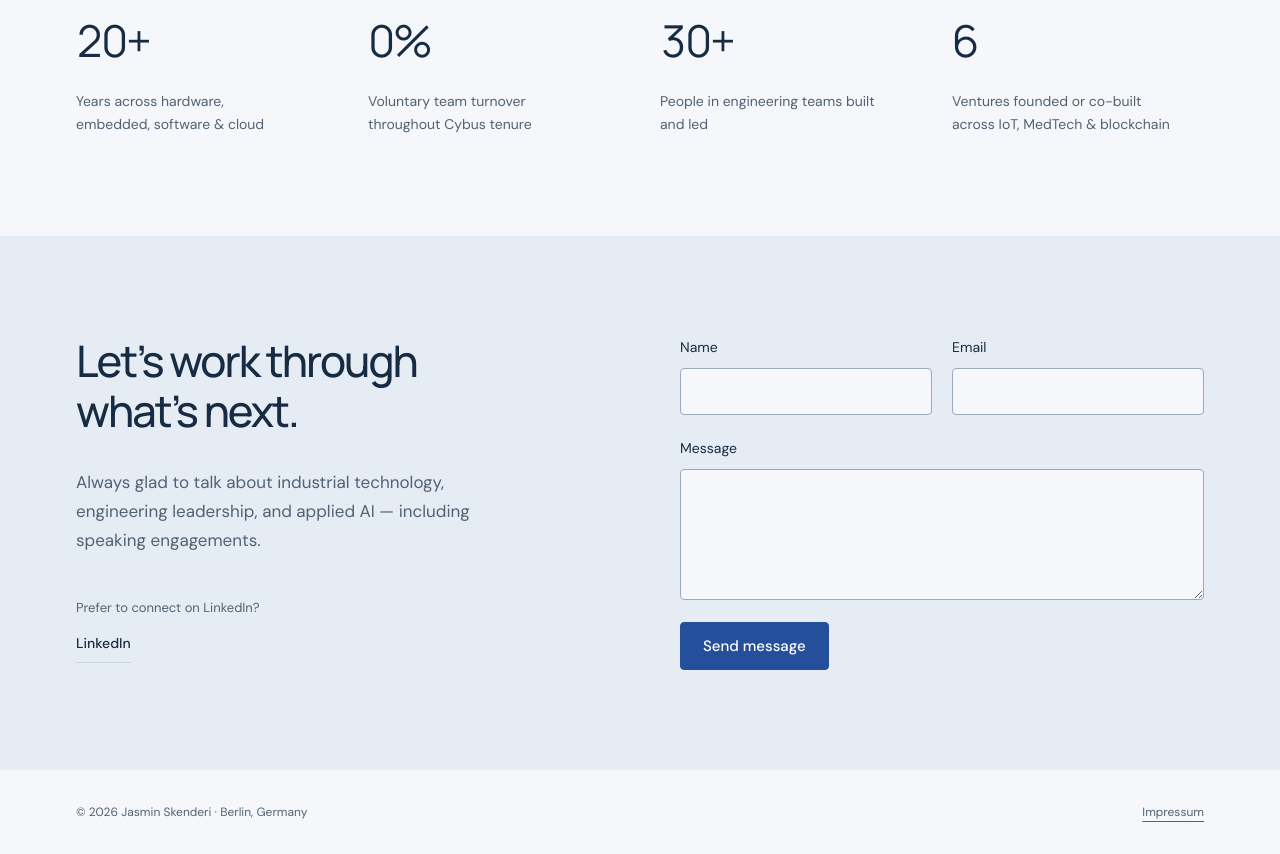
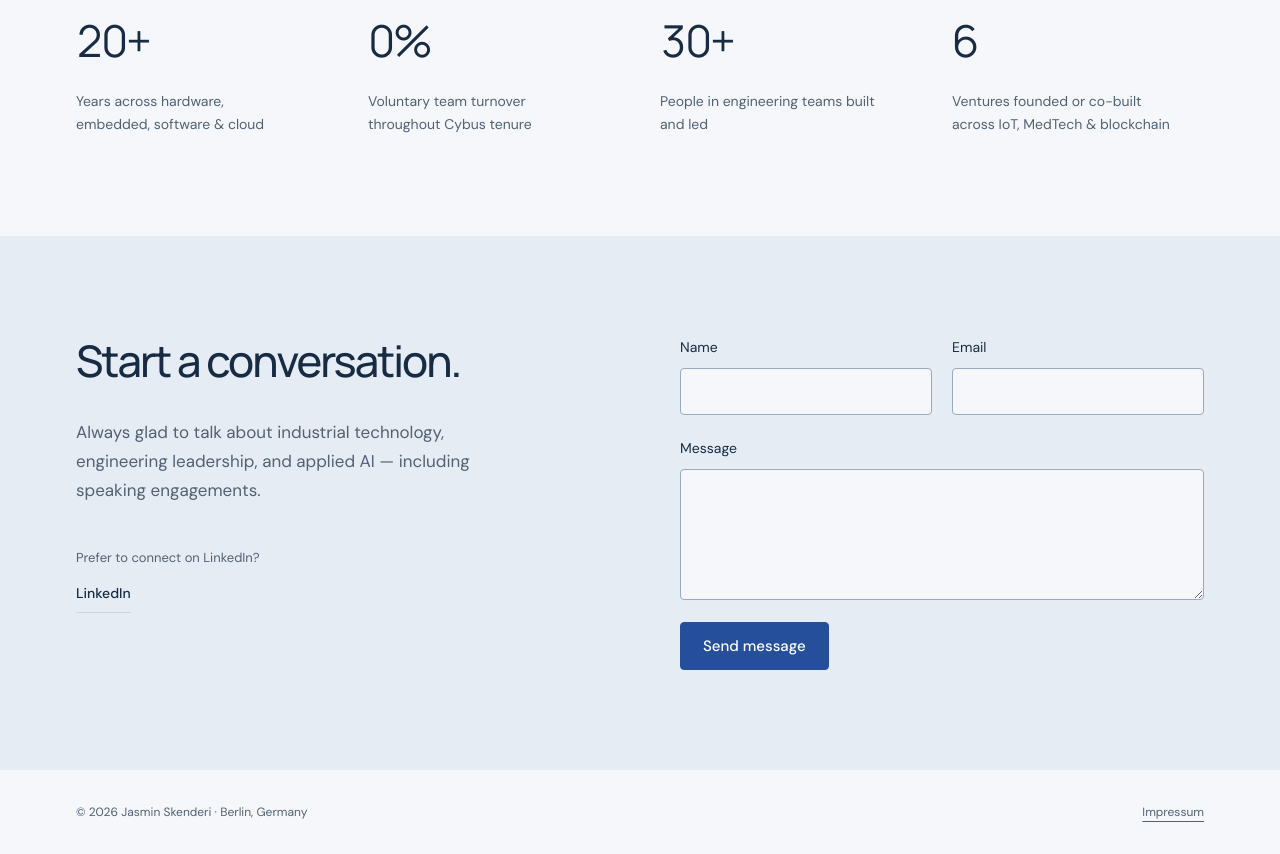
Before and after one commit to quarksus/skenderi-me, a plain HTML site: page index.html in a window 1280 px wide. Shown: the part 2687-3541 px from the top of the page. Drawn offline with Linux system fonts and the light colour scheme.

Commit message:
Reword contact heading: 'Let's work through what's next'
In the consulting frame it read as 'what's next for your company'.
Without that frame it reads as 'what's next for me' — implying a job
search on a site that deliberately says nothing about availability.

'Start a conversation.' matches the site's other h2s (short
declarative, full stop), implies nothing about jobs or services, and
repeats nothing from the body line. Dropped the <br> as well: headings
already use text-wrap:balance, and the contact grid gives the form its
own column, so heading height is independent of the layout.

Co-Authored-By: Claude Opus 5 <noreply@anthropic.com>

```diff
--- a/index.html
+++ b/index.html
@@ -116,7 +116,7 @@
 
   <section id="contact" class="section section-alt">
     <div class="wrap contact-wrap">
-      <h2>Let’s work through<br>what’s next.</h2>
+      <h2>Start a conversation.</h2>
       <p>Always glad to talk about industrial technology, engineering leadership, and applied AI — including speaking engagements.</p>
 
       <form class="contact-form" action="https://formsubmit.co/jasmin.skenderi@gmail.com" method="POST">
```
